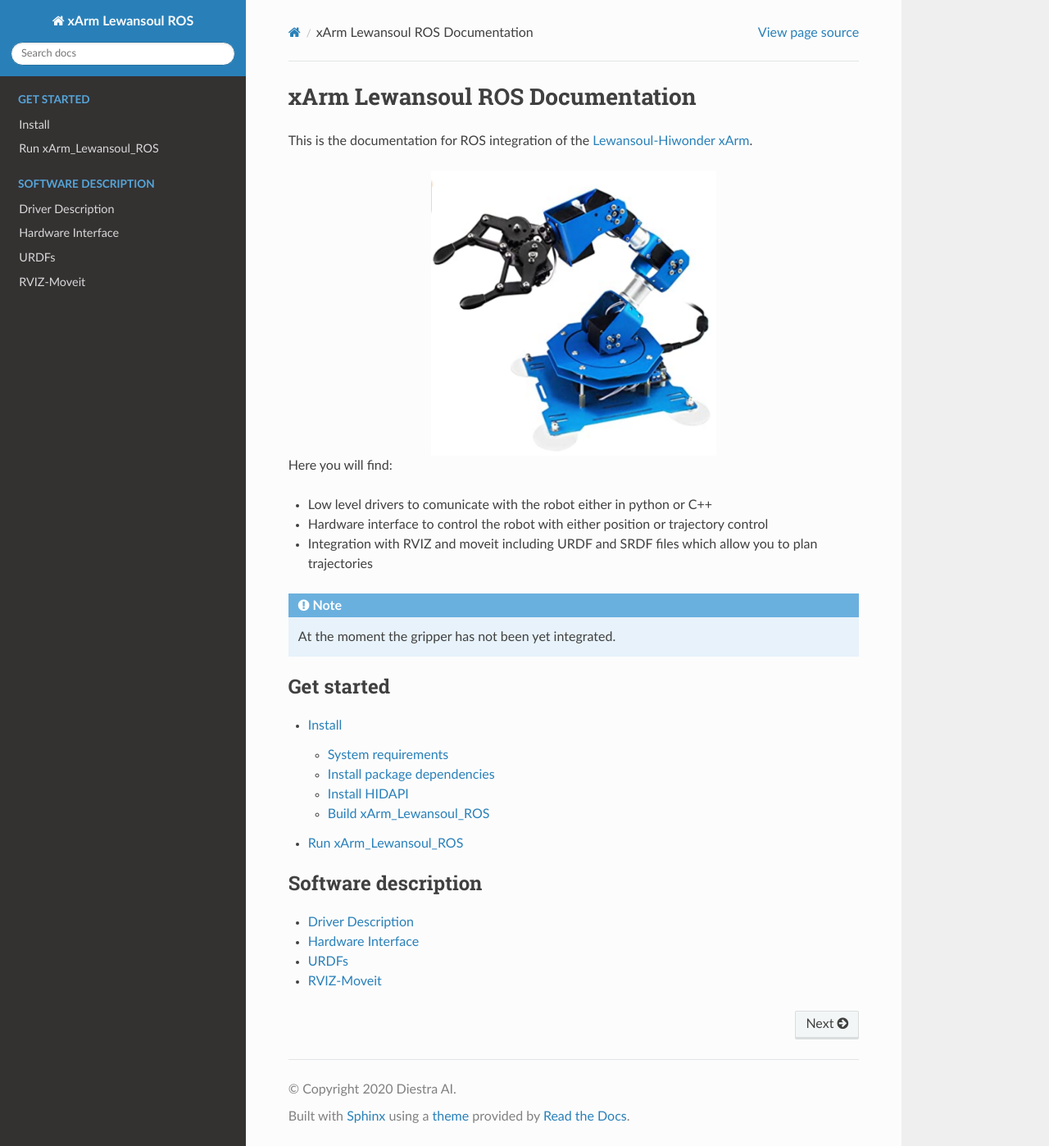
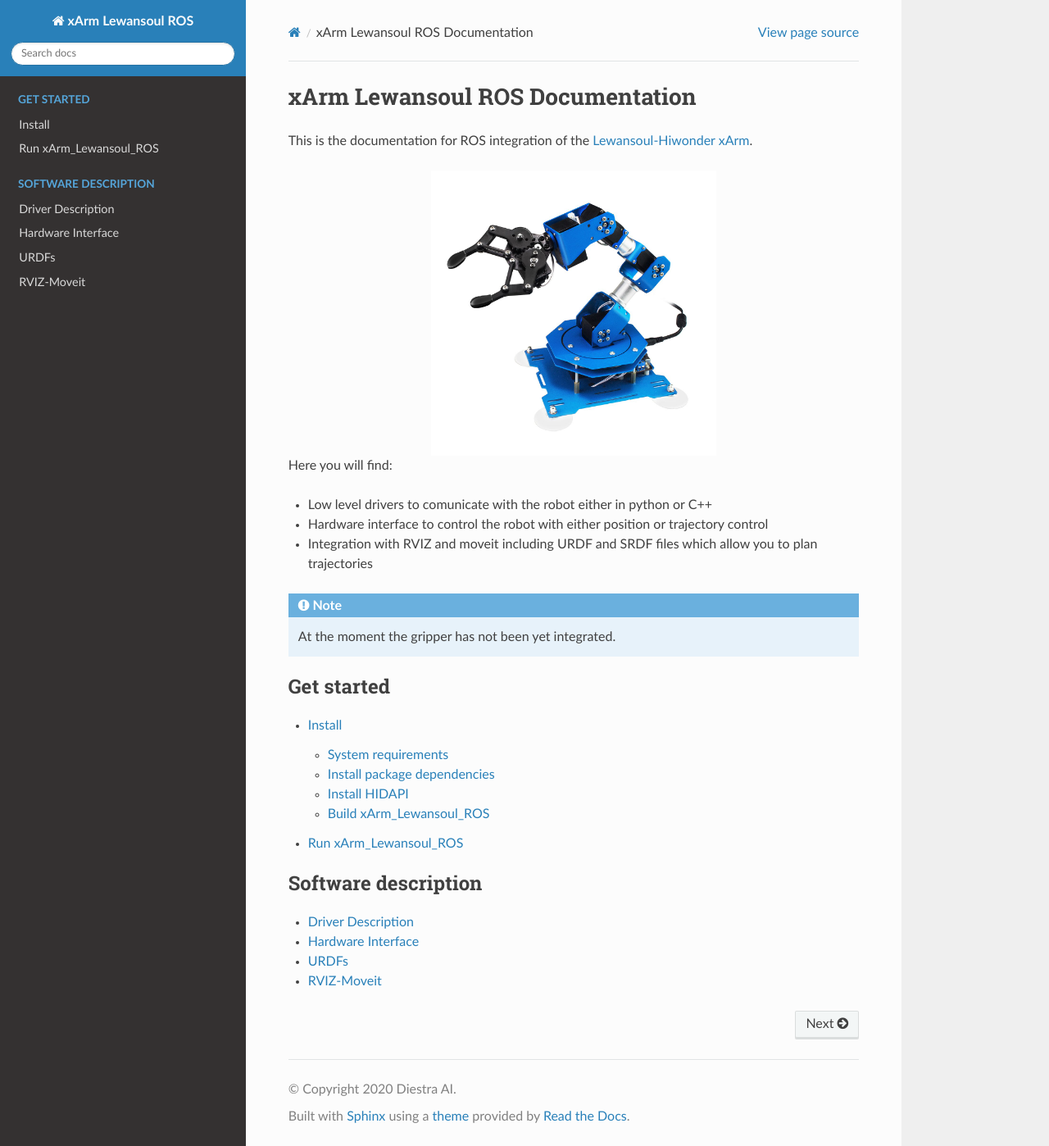
Before and after one commit to daira-ai/xArm_Lewansoul_ROS, a Sphinx documentation site: the page built from docs/index.rst, in a window 1280 px wide and 1398 px high. Shown: the whole window at 82% size. Built offline with Sphinx 7.4.7 and the Read the Docs theme 2.0.0, drawn with Linux system fonts in a browser that asks for light colours.

Commit message:
Update index.rst

```diff
--- a/docs/index.rst
+++ b/docs/index.rst
@@ -3,7 +3,7 @@ xArm Lewansoul ROS Documentation
 
 This is the documentation for ROS integration of the `Lewansoul-Hiwonder xArm <https://www.hiwonder.hk/collections/robotic-arm/products/xarm-hiwonder-6dof-bus-servo-robotic-arm-based-on-scratch-arduino-programmable-robotic-arm>`_.
 
-.. figure:: img/xArm.png
+.. figure:: img/xarm_2048x2048.jpg
     :width: 50%
     :align: center
     :alt: xArm Lewansoul Robot
```
